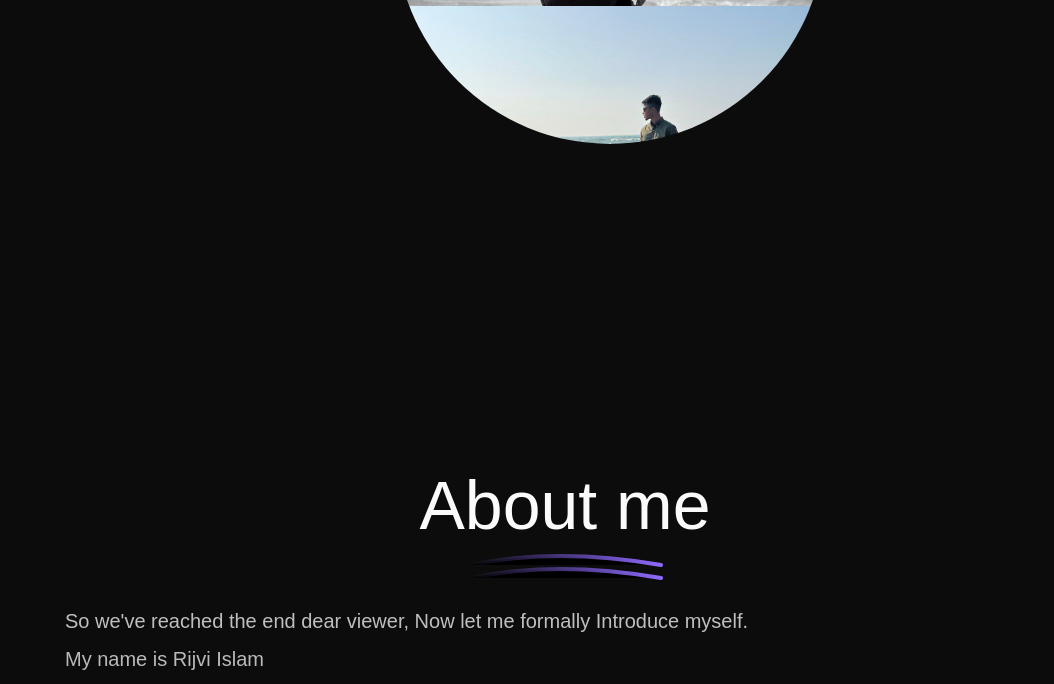
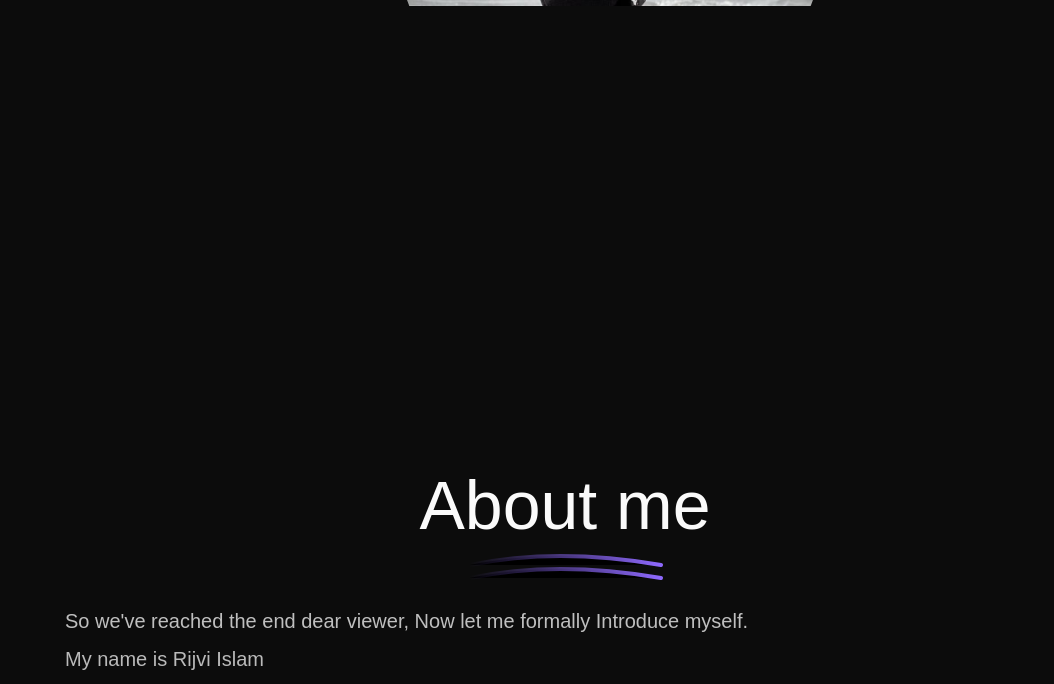
Before and after one commit to rijviislam/portfolio, a website built with webpack: page index.html in a window 1280 px wide. Shown: the part 736-1420 px from the top of the page, without its empty margins (75-1129 px from the left). Built offline with nearby package versions, Linux system fonts and the light colour scheme; files whose address does not match are found by name.

Commit message:
feat: remove some image

```diff
--- a/index.html
+++ b/index.html
@@ -87,9 +87,9 @@
                 <div class="swiper mySwiper">
                     <div class="swiper-wrapper">
                         <div class="swiper-slide"><img src="./src/asset/photo1684960334.jpeg" alt=""></div>
-                        <div class="swiper-slide"><img src="./src/asset/photo1695154029.jpeg" alt=""></div>
-                        <div class="swiper-slide"><img src="./src/asset/photo1684960334.jpeg" alt=""></div>
-                        <div class="swiper-slide"><img src="./src/asset/photo1695154029.jpeg" alt=""></div>
+                        <!-- <div class="swiper-slide"><img src="./src/asset/photo1695154029.jpeg" alt=""></div> -->
+                        <!-- <div class="swiper-slide"><img src="./src/asset/photo1684960334.jpeg" alt=""></div> -->
+                        <!-- <div class="swiper-slide"><img src="./src/asset/photo1695154029.jpeg" alt=""></div> -->
 
                     </div>
                 </div>
```
